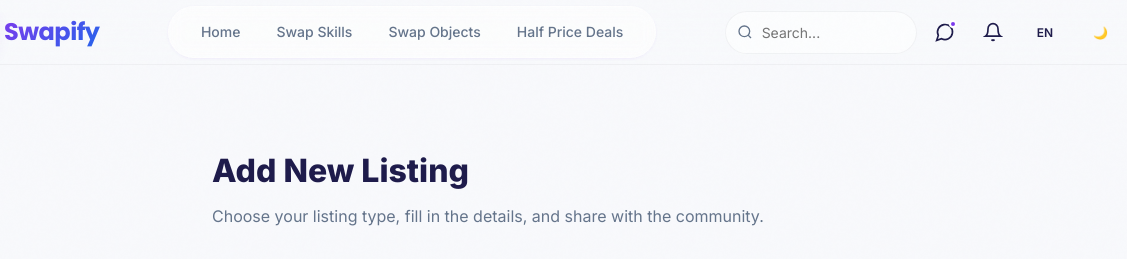
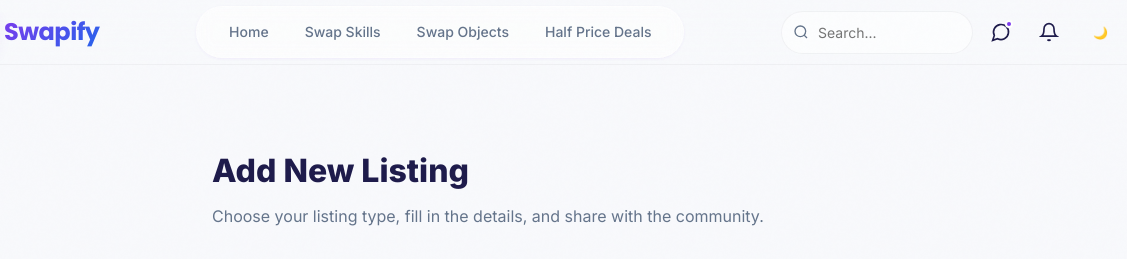
Before and after one commit to MahmoudEmamDawa/swapping-objects-project-, a plain HTML site: page add.html in a window 1280 px wide. Shown: the top 259 px of the page, 76-1203 px from the left. Drawn offline with Linux system fonts and the light colour scheme.

Commit message:
lang togg

```diff
--- a/add.html
+++ b/add.html
@@ -17,7 +17,6 @@
       <div class="header-search"><svg width="16" height="16" viewBox="0 0 24 24" fill="none" stroke="currentColor" stroke-width="2"><circle cx="11" cy="11" r="8"/><path d="m21 21-4.3-4.3"/></svg><input type="text" class="input" placeholder="Search..."></div>
       <a href="messages.html" class="btn btn-icon btn-ghost" style="position:relative"><svg width="20" height="20" viewBox="0 0 24 24" fill="none" stroke="currentColor" stroke-width="2"><path d="M7.9 20A9 9 0 1 0 4 16.1L2 22z"/></svg><span class="notification-dot"></span></a>
       <button class="btn btn-icon btn-ghost"><svg width="20" height="20" viewBox="0 0 24 24" fill="none" stroke="currentColor" stroke-width="2"><path d="M6 8a6 6 0 0 1 12 0c0 7 3 9 3 9H3s3-2 3-9"/><path d="M10.3 21a1.94 1.94 0 0 0 3.4 0"/></svg></button>
-      <button class="btn btn-ghost btn-sm rounded-full" id="langToggle" onclick="toggleLang()">EN</button>
       <button class="btn btn-ghost btn-sm rounded-full" id="themeToggle" onclick="toggleTheme()">🌙</button>
       <a href="profile.html" class="profile-ring"><img src="https://images.unsplash.com/photo-1534528741775-53994a69daeb?auto=format&fit=crop&q=80&w=100&h=100" alt="Profile"></a>
       <button class="mobile-menu-btn btn btn-ghost btn-icon" onclick="toggleMobileMenu()"><svg id="menuIconOpen" width="24" height="24" viewBox="0 0 24 24" fill="none" stroke="currentColor" stroke-width="2"><line x1="4" x2="20" y1="12" y2="12"/><line x1="4" x2="20" y1="6" y2="6"/><line x1="4" x2="20" y1="18" y2="18"/></svg><svg id="menuIconClose" width="24" height="24" viewBox="0 0 24 24" fill="none" stroke="currentColor" stroke-width="2" style="display:none"><path d="M18 6 6 18"/><path d="m6 6 12 12"/></svg></button>
--- a/app.js
+++ b/app.js
@@ -532,16 +532,6 @@ function toggleTheme() {
   if (btn) btn.textContent = isDark ? '☀️' : '🌙';
 }
 
-// ===== LANG =====
-function toggleLang() {
-  const html = document.documentElement;
-  const btn = document.getElementById('langToggle');
-  if (!btn) return;
-  const isArabic = html.dir === 'rtl';
-  html.dir = isArabic ? 'ltr' : 'rtl';
-  html.lang = isArabic ? 'en' : 'ar';
-  btn.textContent = isArabic ? 'EN' : 'AR';
-}
 
 // ===== MOBILE MENU =====
 function toggleMobileMenu() {
```
Also changed, not shown: profile.html (+0 -1 lines).
